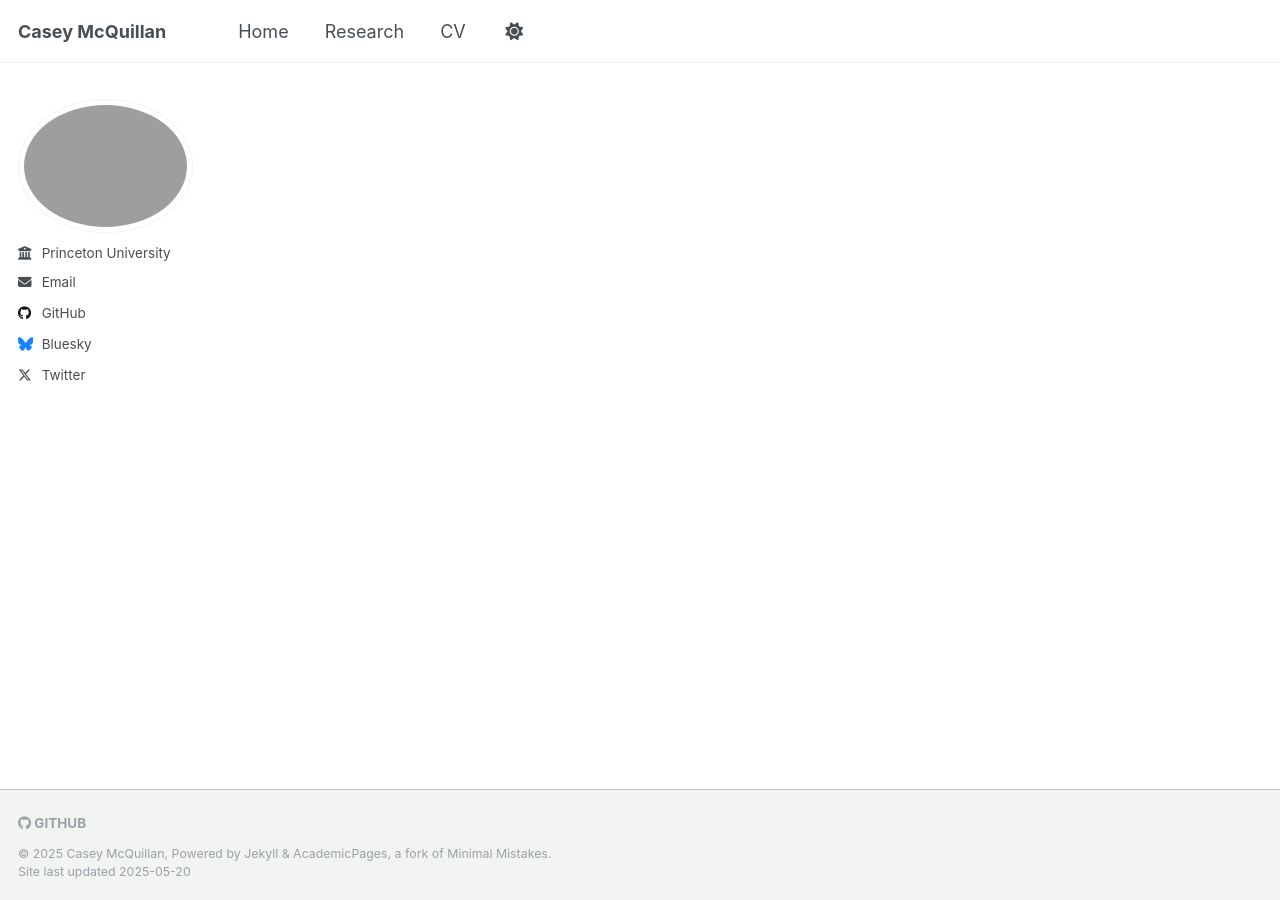
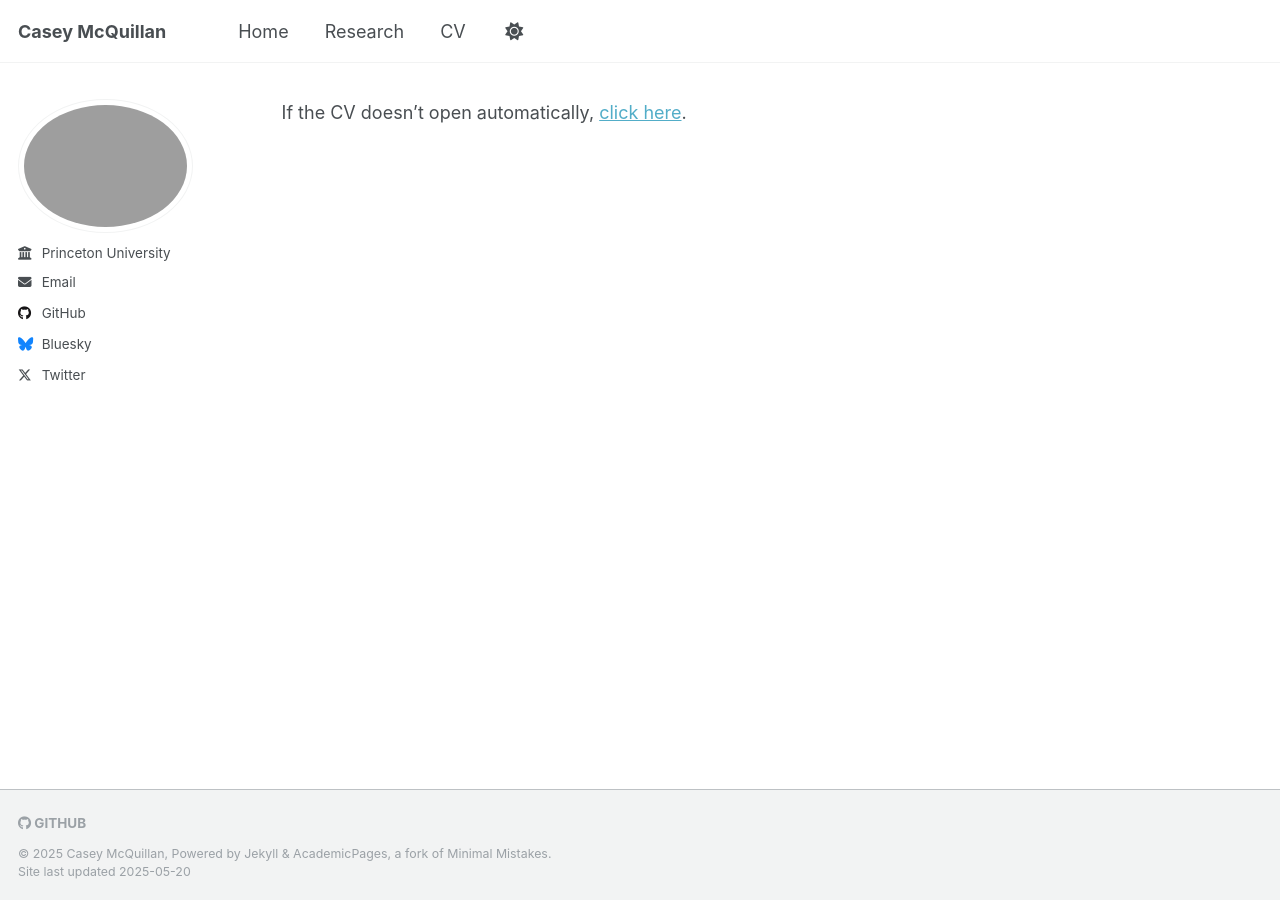
Before and after one commit to casey-mcquillan/casey-mcquillan.github.io, a Jekyll site: the page built from _pages/cv.md, in a window 1280 px wide. Built offline with Jekyll 4.4.1, drawn with Linux system fonts in a browser that asks for light colours.

Commit message:
Update cv.md

```diff
--- a/_pages/cv.md
+++ b/_pages/cv.md
@@ -5,3 +5,9 @@ author_profile: true
 redirect_to: "/files/CV_McQuillan.pdf"
 target="_blank"
 ---
+<script>
+    window.onload = function() {
+        window.open("/files/CV_McQuillan.pdf", "_blank");
+    };
+</script>
+If the CV doesn't open automatically, [click here](/files/CV_McQuillan.pdf).
```
